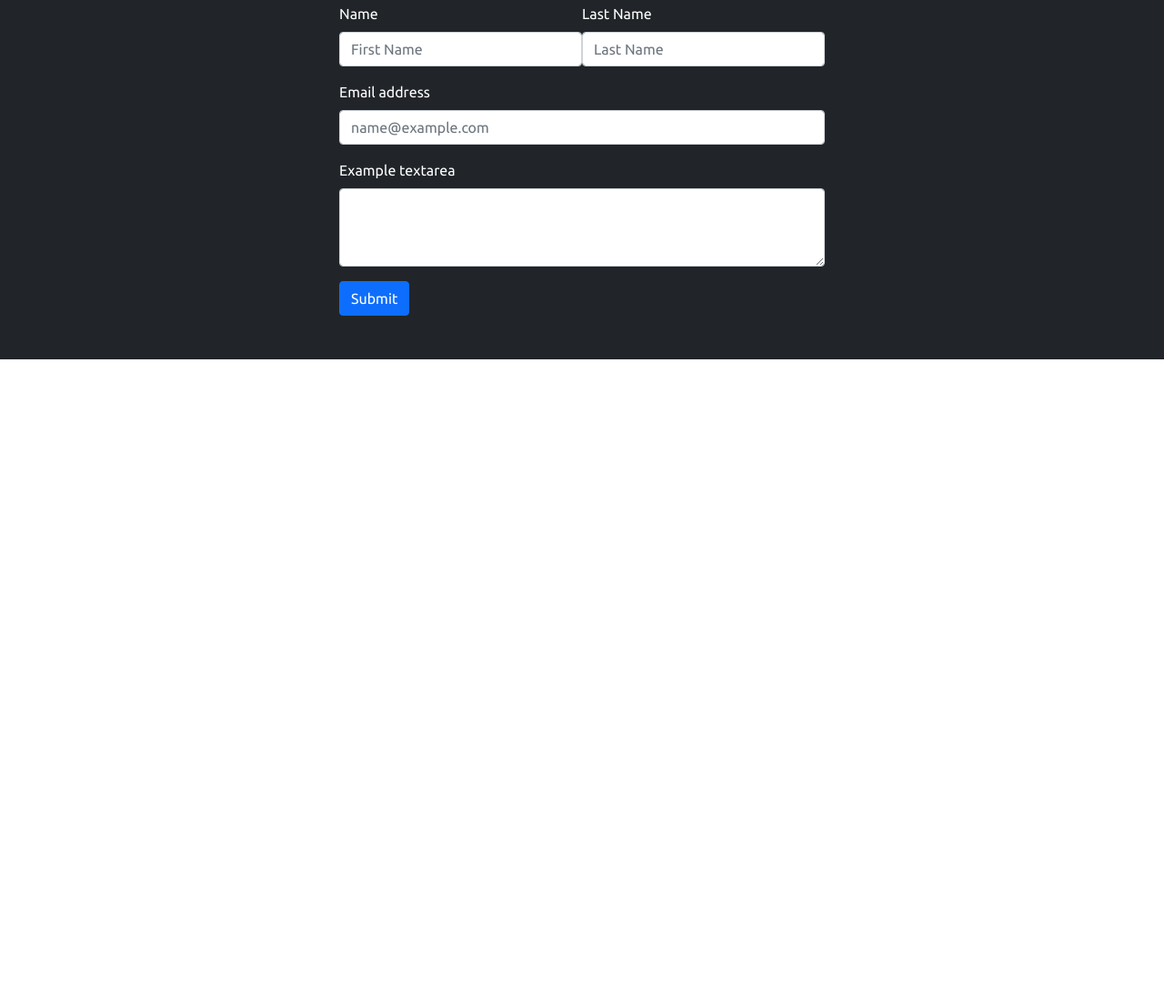
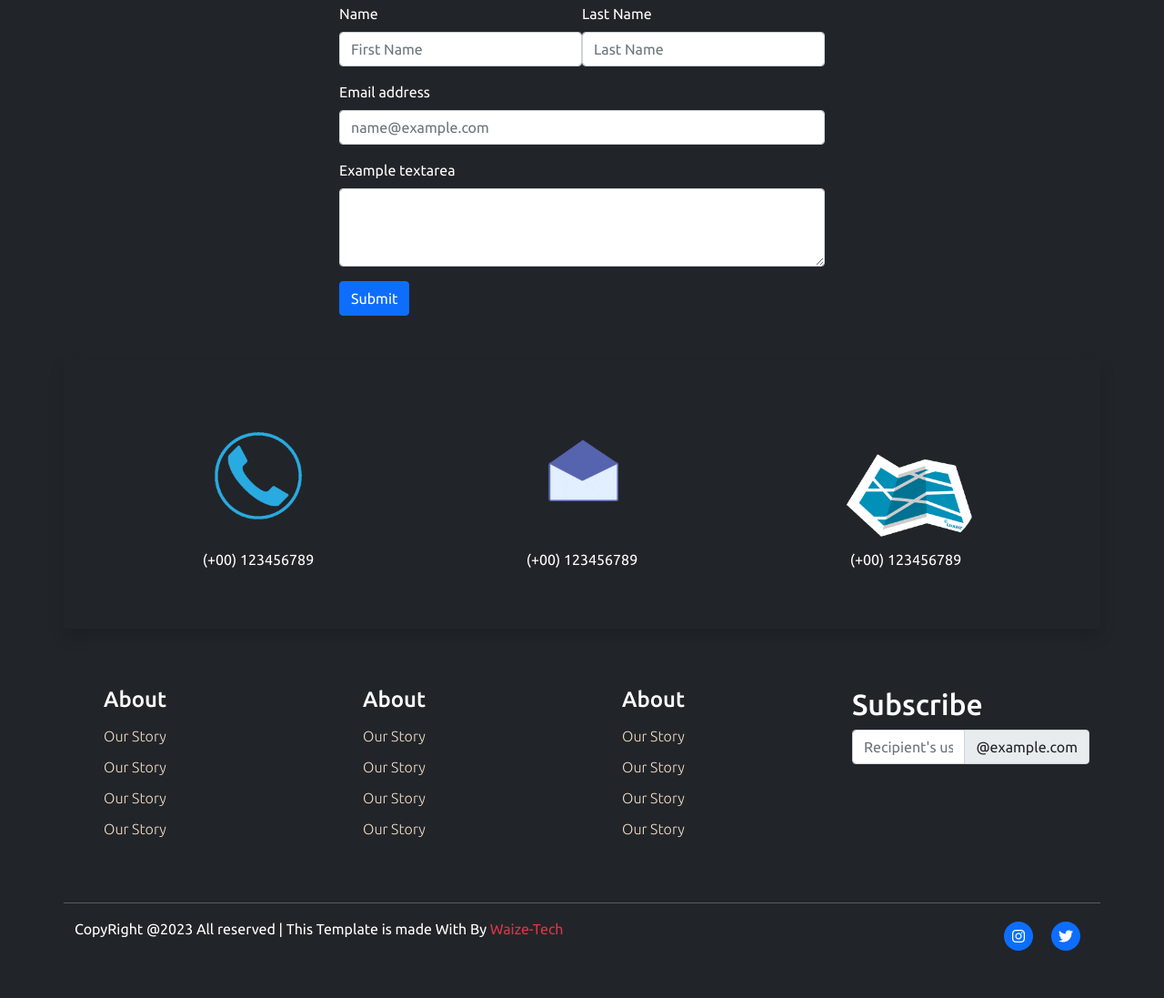
Before and after one commit to waizeshaikh123/bootstrap, a plain HTML site: page index.html in a window 1280 px wide. Shown: the part 4852-5949 px from the top of the page at 91% size. Before the commit the page ends 5247 px from the top, so only its background shows below. Drawn offline with nearby package versions, Linux system fonts and the light colour scheme; a web font is replaced by a local one.

Commit message:
bootstrap

```diff
--- a/index.html
+++ b/index.html
@@ -655,6 +655,119 @@
             </div>
         </section>
 
+        <section class="mapping-section pb-3">
+            <div class="container px-5 bg-dark shadow">
+                <div class="row">
+                    <div class="col-12 col-lg-4 col-md-12">
+                        <div class="contacting d-flex p-5 flex-column justify-content-center align-items-center">
+                            <div class="gif d-flex justify-content-center align-items-center rounded-circle">
+                                <img src="images/calling.gif" alt="">
+                            </div>
+                            <p class="text-white">(+00) 123456789</p>
+                        </div>
+                    </div>
+
+                    <div class="col-12 col-lg-4 col-md-12">
+                        <div class="contacting d-flex p-5 flex-column justify-content-center align-items-center">
+                            <div class="gif d-flex justify-content-center align-items-center rounded-circle">
+                                <img src="images/email.gif" alt="">
+                            </div>
+                            <p class="text-white">(+00) 123456789</p>
+                        </div>
+                    </div>
+
+                    <div class="col-12 col-lg-4 col-md-12">
+                        <div class="contacting d-flex p-5 flex-column justify-content-center align-items-center">
+                            <div class="gif d-flex justify-content-center align-items-center rounded-circle">
+                                <img src="images/map.gif" alt="">
+                            </div>
+                            <p class="text-white">(+00) 123456789</p>
+                        </div>
+                    </div>
+                </div>
+            </div>
+        </section>
+
+
+        <section class="last-foooter my-5">
+            <div class="container">
+                <div class="row">
+                    <div class="col-12 col-lg-3 col-md-12">
+                        <div class="list-group">
+                            <ul>
+                                <h4 class="text-white">About</h4>
+                                <li><a href="#">Our Story</a></li>
+                                <li><a href="#">Our Story</a></li>
+                                <li><a href="#">Our Story</a></li>
+                                <li><a href="#">Our Story</a></li>
+                            </ul>
+                        </div>
+                    </div>
+
+                    <div class="col-12 col-lg-3 col-md-12">
+                        <div class="list-group">
+                            <ul>
+                                <h4 class="text-white">About</h4>
+                                <li><a href="#">Our Story</a></li>
+                                <li><a href="#">Our Story</a></li>
+                                <li><a href="#">Our Story</a></li>
+                                <li><a href="#">Our Story</a></li>
+                            </ul>
+                        </div>
+                    </div>
+
+                    <div class="col-12 col-lg-3 col-md-12">
+                        <div class="list-group">
+                            <ul>
+                                <h4 class="text-white">About</h4>
+                                <li><a href="#">Our Story</a></li>
+                                <li><a href="#">Our Story</a></li>
+                                <li><a href="#">Our Story</a></li>
+                                <li><a href="#">Our Story</a></li>
+                            </ul>
+                        </div>
+                    </div>
+
+                    <div class="col-12 col-lg-3 col-md-12">
+                        <div class="w-100">
+                            <h2 class="text-white">Subscribe</h2>
+                            <div class="input-group mb-3">
+                                <input type="text" class="form-control" placeholder="Recipient's username"
+                                    aria-label="Recipient's username" aria-describedby="basic-addon2">
+                                <span class="input-group-text" id="basic-addon2">@example.com</span>
+                            </div>
+                        </div>
+
+                    </div>
+                </div>
+            </div>
+        </section>
+
+        <hr class="bg-white container mx-auto">
+
+        <section class="copyright-section pb-5">
+            <div class="container">
+                <div class="row">
+                    <div class="col-12 col-lg-6 col-md-12">
+                        <p class="text-white">CopyRight @2023 All reserved | This Template is made With By <a href="#"
+                                class="text-danger">Waize-Tech</a></p>
+                    </div>
+                    <div class="col-12 col-lg-6 col-md-12 d-flex justify-content-end align-items-center">
+                        <div class=" d-flex justify-content-between align-items-center">
+                            <div
+                                class="rounded-circle bg-primary text-white width d-flex justify-content-center align-items-center main">
+                                <a href="#"><i class="fa-brands fa-instagram"></i></a>
+                            </div>
+                            <div
+                                class="rounded-circle bg-primary text-white width d-flex justify-content-center align-items-center main">
+                                <a href="#"><i class="fa-brands fa-twitter"></i></a>
+                            </div>
+                        </div>
+
+                    </div>
+                </div>
+        </section>
+
     </footer>
     <!-- footer end -->
 
--- a/style.css
+++ b/style.css
@@ -19,6 +19,7 @@ font-family: 'Noto Sans', sans-serif;
 }
 a{
     text-decoration:none ;
+    color: var(--white);
 }
 :root{
     --bg-blue:#3BA0C2;
@@ -108,6 +109,9 @@ a{
     background-color: var(--bg-blue);
     color: var(--white);
 }
+.card-box{
+    transition: 0.5s;
+}
 .card-box:hover{
     box-shadow: rgba(149,157,165,0.2)0 8px 24px;
 }
@@ -165,3 +169,24 @@ a{
 .custom-shape-divider-top-1692376471 .shape-fill {
     fill: #FFFFFF;
 }
+.contacting img{
+    width: 10rem;
+}
+.list-group ul li{
+    list-style: none;
+    padding: 5px 0;
+}
+.list-group ul li a{
+    color: var(--dada);
+    font-weight: 300;
+}
+.width{
+    width: 2rem;
+    height: 2rem;
+}
+.main{
+    margin: 0 10px;
+}
+.main a:hover{
+    color: var(--dada);
+}
```
Also changed, not shown: images/calling.gif (added), images/email.gif (added), images/map.gif (added).
